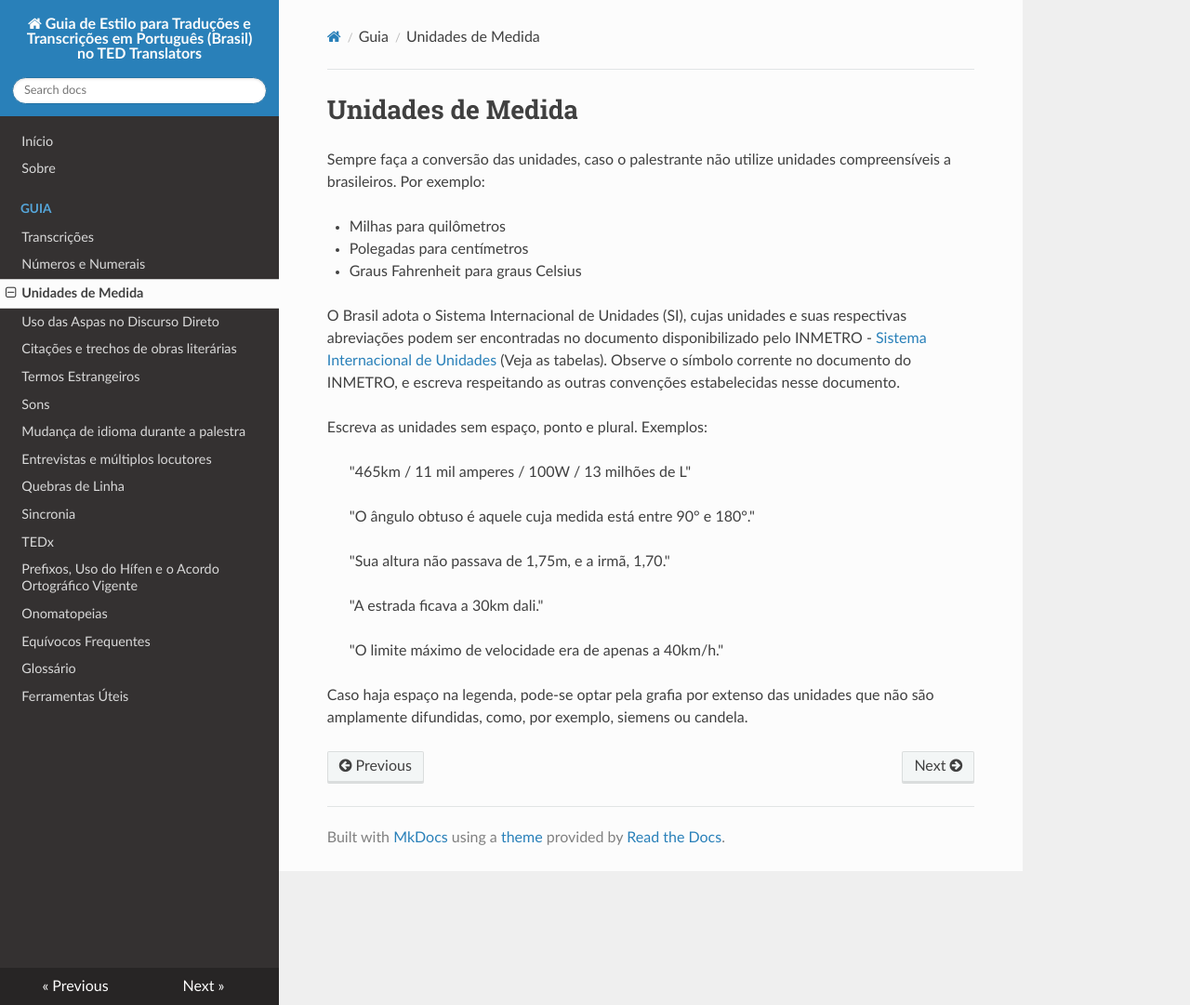
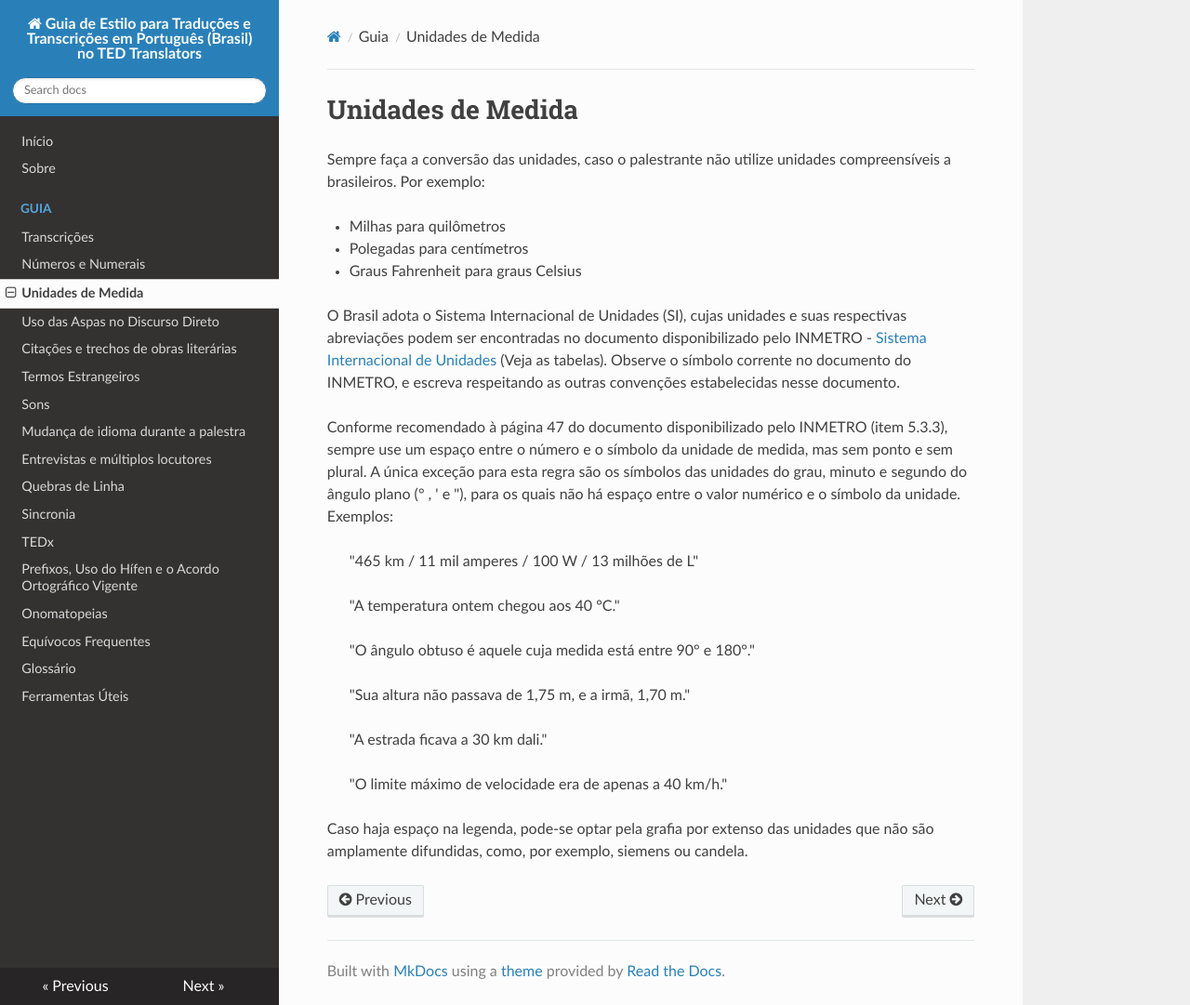
Before and after one commit to tupaschoal/TED-Translators_PT-BR_Styleguide, an MkDocs documentation site: the page built from docs/unidades_medida.md, in a window 1280 px wide and 1081 px high. Shown: the whole window at 93% size. Built offline with MkDocs 1.6.1, drawn with Linux system fonts in a browser that asks for light colours; nearby versions of some CDN libraries; old or Windows-style settings are respelled for this version of MkDocs.

Commit message:
Update unidades_medida.md (#30)
Adequação do tópico "Unidades de Medida" ao documento INMETRO ao qual ele faz referência.

```diff
--- a/docs/unidades_medida.md
+++ b/docs/unidades_medida.md
@@ -10,17 +10,19 @@ Sempre faça a conversão das unidades, caso o palestrante não utilize unidades
 
 O Brasil adota o Sistema Internacional de Unidades (SI), cujas unidades e suas respectivas abreviações podem ser encontradas no documento disponibilizado pelo INMETRO  - [Sistema Internacional de Unidades][un1] (Veja as tabelas). Observe o símbolo corrente no documento do INMETRO, e escreva respeitando as outras convenções estabelecidas nesse documento.
 
-Escreva as unidades sem espaço, ponto e plural. Exemplos:
+Conforme recomendado à página 47 do documento disponibilizado pelo INMETRO (item 5.3.3), sempre use um espaço entre o número e o símbolo da unidade de medida, mas sem ponto e sem plural. A única exceção para esta regra são os símbolos das unidades do grau, minuto e segundo do ângulo plano (° , ' e "), para os quais não há espaço entre o valor numérico e o símbolo da unidade. Exemplos:
 
-> "465km / 11 mil amperes / 100W / 13 milhões de L"
+> "465 km / 11 mil amperes / 100 W / 13 milhões de L"
+
+> "A temperatura ontem chegou aos 40 °C."
 
 > "O ângulo obtuso é aquele cuja medida está entre 90° e 180°."
 
-> "Sua altura não passava de 1,75m, e a irmã, 1,70."
+> "Sua altura não passava de 1,75 m, e a irmã, 1,70 m."
 
-> "A estrada ficava a 30km dali."
+> "A estrada ficava a 30 km dali."
 
-> "O limite máximo de velocidade era de apenas a 40km/h."
+> "O limite máximo de velocidade era de apenas a 40 km/h."
 
 Caso haja espaço na legenda, pode-se optar pela grafia por extenso das unidades que não são amplamente difundidas, como, por exemplo, siemens ou candela.
 
```
